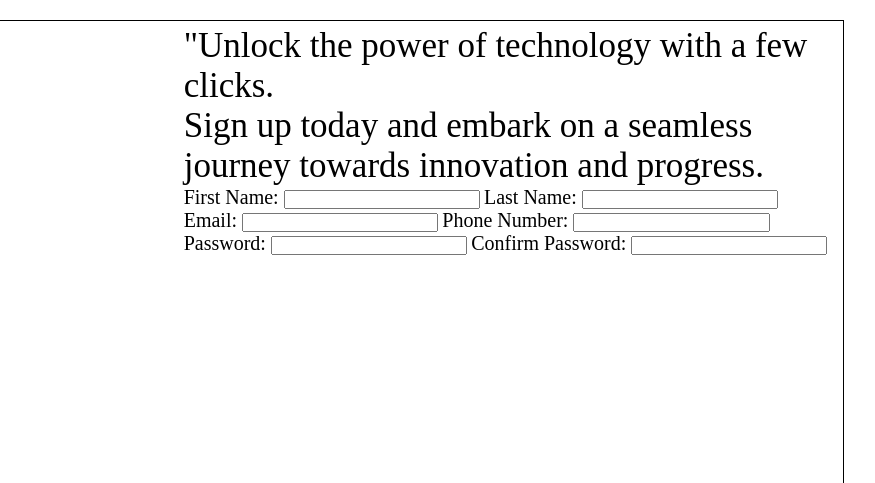
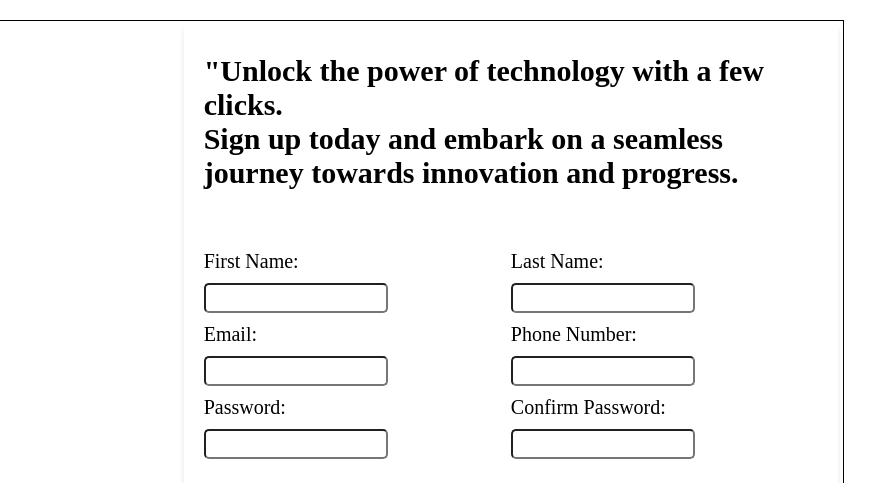
Before and after one commit to exile213/-Sign-up-Form, a plain HTML site: page index.htm in a window 1280 px wide. Shown: the top 483 px of the page, 308-1183 px from the left. Drawn offline with Linux system fonts and the light colour scheme.

Commit message:
Update positioning and layout
Add flexbox container classes

```diff
--- a/index.htm
+++ b/index.htm
@@ -13,25 +13,36 @@
         </figure>
 
           <form class="form-container">
-            <section class="main-inputs">
+            <section class="main-form">
                 <div class="form-quote">"Unlock the power of technology with a few clicks. <br>Sign up today and embark on a seamless journey towards innovation and progress.</div>
+                    <div class="main-inputs">
+                        <div class="form-flex-group">
                             <label for="first-name">First Name: </label>
                             <input type="text" name="first-name" id="first-name">
+
+                            <label for="Email">Email: </label>
+                            <input type="email" name="Email" id="Email">
+
+
+                            <label for="Password">Password: </label>
+                            <input type="password" name="Password" id="Password">
+                        </div>
+
+                        <div class="form-flex-group-2">
 
                             <label for="last-name">Last Name: </label>
                             <input type="text" name="lastname" id="last-name"><br>
 
-                <label for="Email">Email: </label>
-                <input type="email" name="Email" id="Email">
 
                             <label for="phone-number">Phone Number: </label>
                             <input type="tel" name="phone-number" id="phone-number"><br>
 
-                <label for="Password">Password: </label>
-                <input type="password" name="Password" id="Password">
-
                             <label for="confirm-password">Confirm Password: </label>
                             <input type="password" name="confirm-password" id="confirm-password">
+                        </div>
+
+
+                    </div>
             </section>
 
             <button>Sign up </button>
--- a/styles.css
+++ b/styles.css
@@ -7,7 +7,7 @@
 :root{
     --main-color: #113f67;
     --secondary-color: #87c0cd;
-    --main-text-size: 35px;
+    --main-text-size: 30px;
     --secondary-text-size: 20px;
 
 }
@@ -42,25 +42,49 @@ body{
 }
 
 
+
+/*Form container styles*/
 .form-container{
     width:65%;
     height: 100%;
     padding:5px;
 }
 
+.main-form{
+    height:65%;
+    box-shadow: 0px 4px 6px rgba(0, 0, 0, 0.1);
+    display: flex;
+    flex-direction: column;
+    justify-content:  center;
+    gap:50px;
+    padding:20px;
+    margin-bottom: 20px;
+}
+
 .main-inputs{
-    height:65%;
-    border-bottom: 1px solid ;
+    width: 100%;
+    display: flex;
+}
 
+.form-flex-group, .form-flex-group-2{
+    width:50%;
+    display: flex;
+    flex-wrap: wrap;
 }
 
 .form-quote{
     font-size: var(--main-text-size);
+    font-weight: bold;
 }
 label{
     font-size: var(--secondary-text-size);
+    flex-basis: 100%;
+    margin:10px 0;
 }
 
 input{
-    width:30%;
+    width:60%;
+    height: 30px;
+    border-radius: 5px;
+    padding: 5px;
 }
```
Lines whose indentation alone changed are shown as unchanged.
